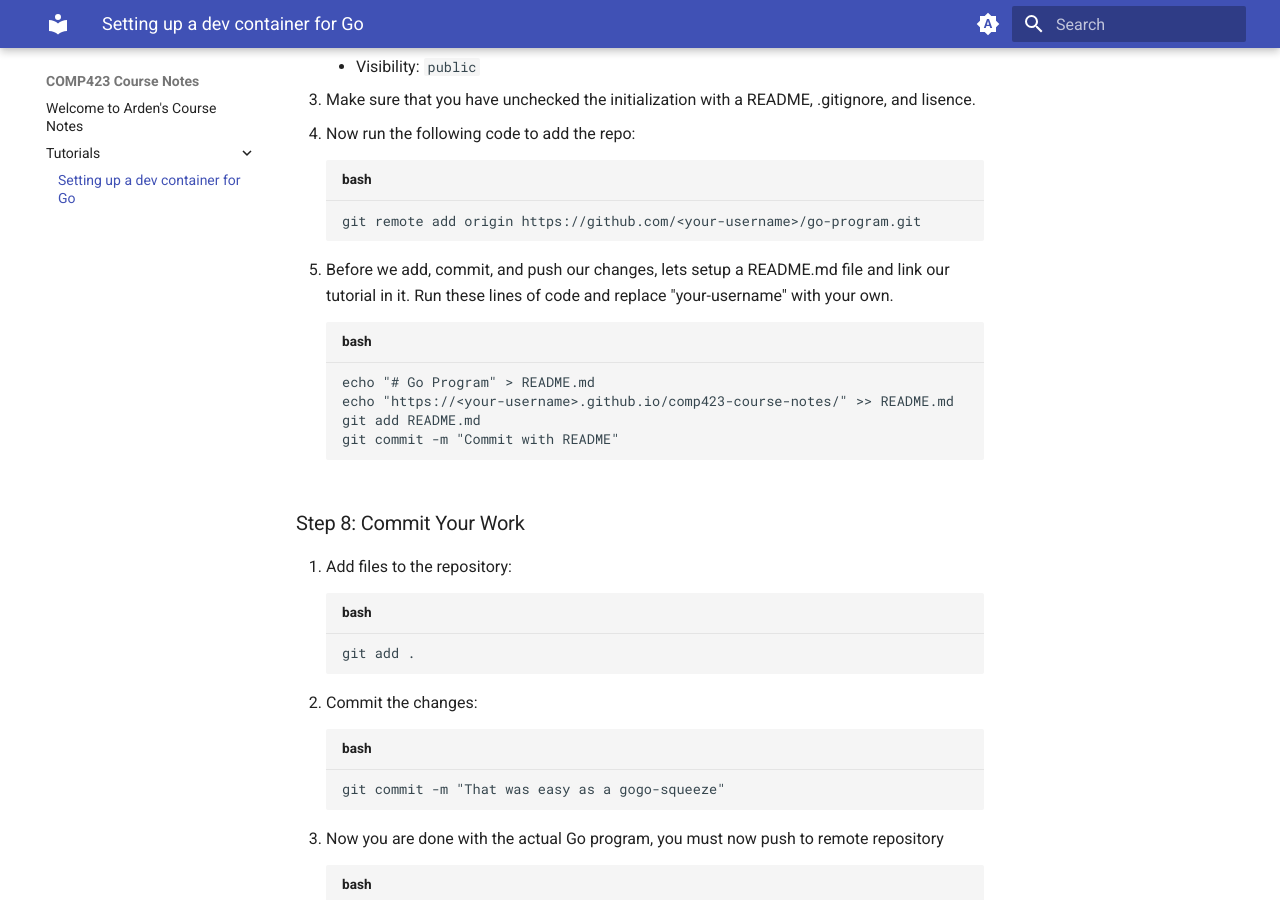
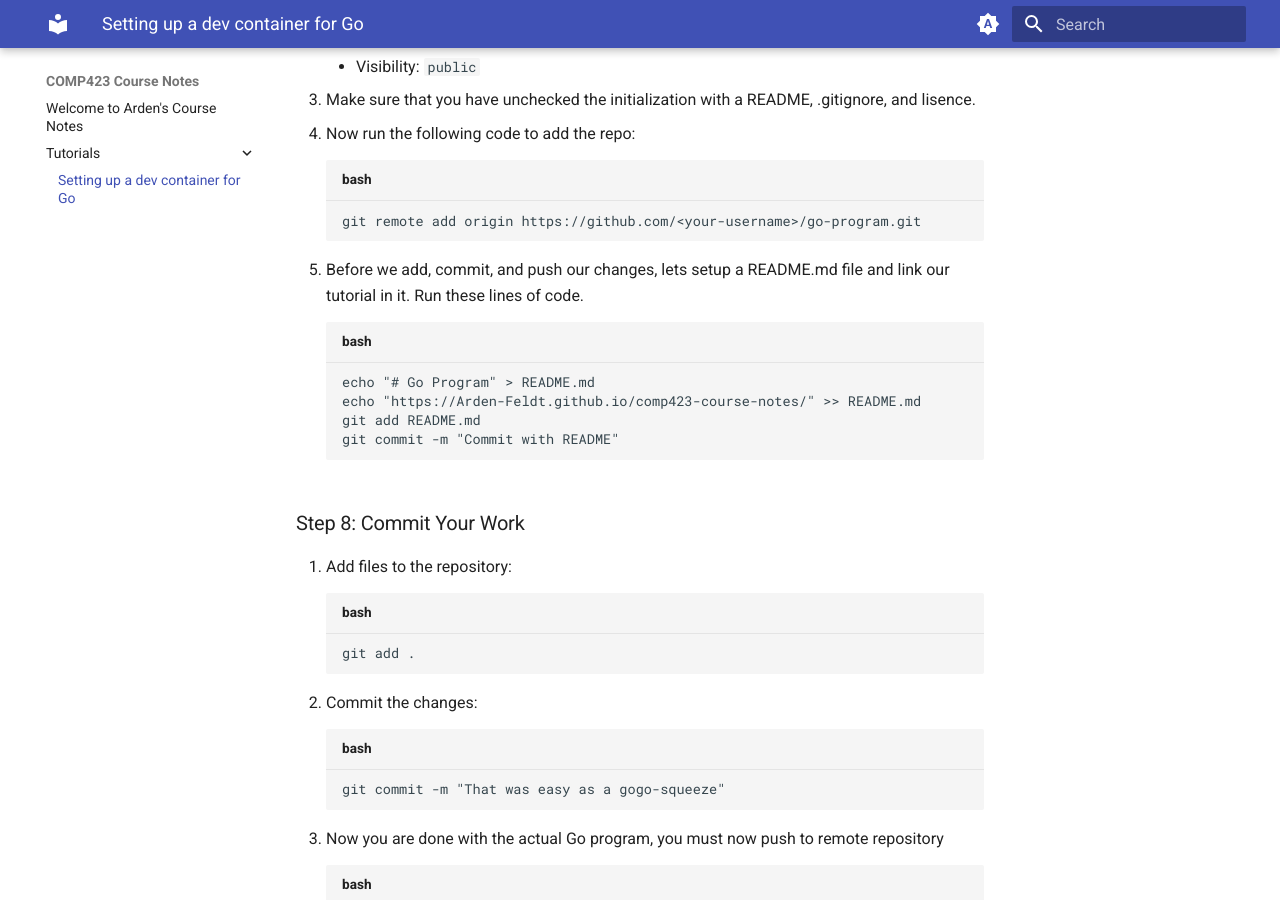
Before and after one commit to Arden-Feldt/comp423-course-notes, an MkDocs documentation site: the page built from docs/tutorials/go-setup.md, in a window 1280 px wide and 900 px high, scrolled down 4063 px. Built offline with MkDocs 1.6.1 and Material for MkDocs 9.7.7, drawn with Linux system fonts in a browser that asks for light colours.

Commit message:
Update go-setup.md

````diff
--- a/docs/tutorials/go-setup.md
+++ b/docs/tutorials/go-setup.md
@@ -150,10 +150,10 @@ To follow along with this tutorial you'll need the following three things set up
 ```title="bash"
 git remote add origin https://github.com/<your-username>/go-program.git
 ```
-5. Before we add, commit, and push our changes, lets setup a README.md file and link our tutorial in it. Run these lines of code and replace "your-username" with your own.
+5. Before we add, commit, and push our changes, lets setup a README.md file and link our tutorial in it. Run these lines of code.
 ```title="bash"
 echo "# Go Program" > README.md
-echo "https://<your-username>.github.io/comp423-course-notes/" >> README.md
+echo "https://Arden-Feldt.github.io/comp423-course-notes/" >> README.md
 git add README.md
 git commit -m "Commit with README"
 ```
````
